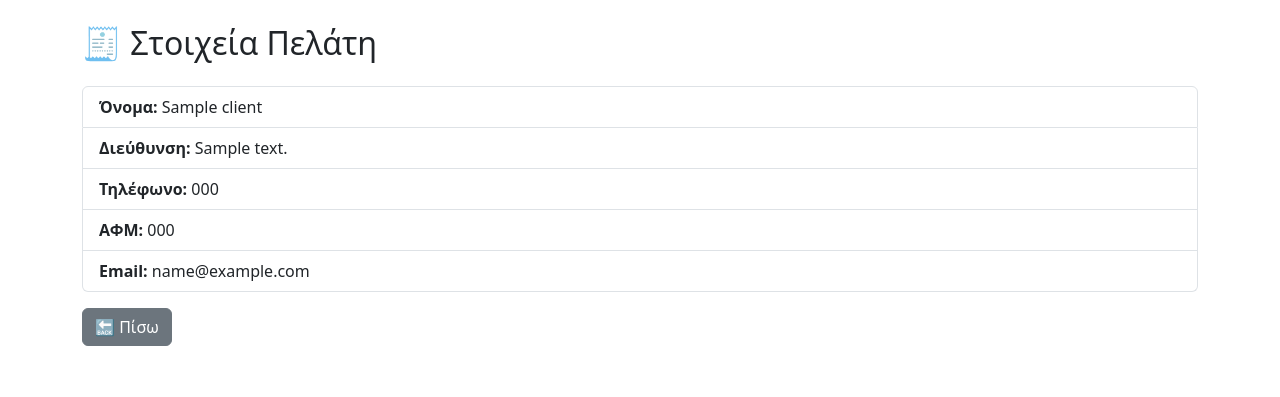
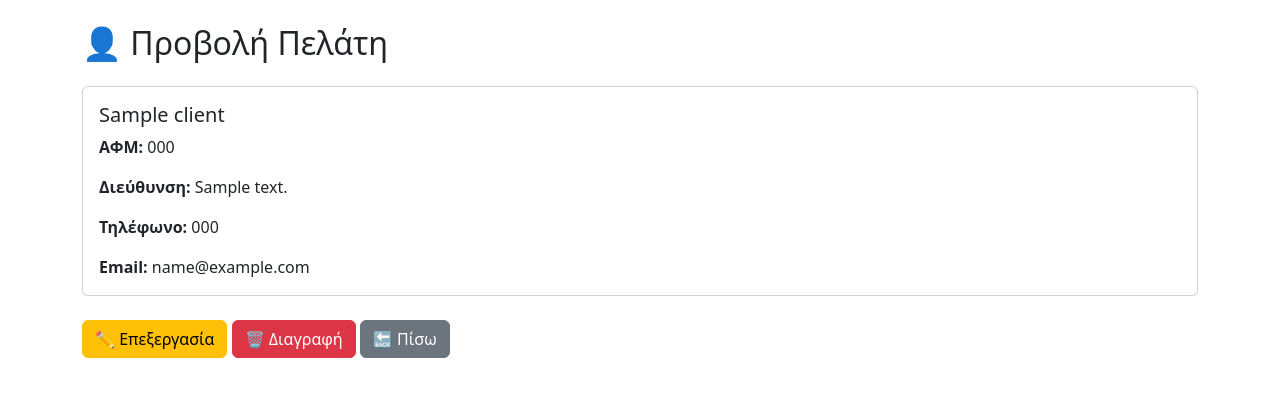
Before and after one commit to gelatodinonna/gelato-erp, a Flask app: page /clients/1 in a window 1280 px wide. Shown: the part 56-453 px from the top of the page. Run offline with Flask 3, Linux system fonts and the light colour scheme; tables that the repository leaves empty hold one stand-in row (values such as "Sample post").

Commit message:
Add edit and delete actions to client view

```diff
--- a/app/templates/clients/view.html
+++ b/app/templates/clients/view.html
@@ -2,16 +2,27 @@
 {% block title %}Προβολή Πελάτη | Gelato ERP{% endblock %}
 {% block content %}
 
-<h2 class="mb-4">🧾 Στοιχεία Πελάτη</h2>
+<h2 class="mb-4">👤 Προβολή Πελάτη</h2>
 
-<ul class="list-group mb-3">
-    <li class="list-group-item"><strong>Όνομα:</strong> {{ client.name }}</li>
-    <li class="list-group-item"><strong>Διεύθυνση:</strong> {{ client.address }}</li>
-    <li class="list-group-item"><strong>Τηλέφωνο:</strong> {{ client.phone }}</li>
-    <li class="list-group-item"><strong>ΑΦΜ:</strong> {{ client.vat_number }}</li>
-    <li class="list-group-item"><strong>Email:</strong> {{ client.email }}</li>
-</ul>
+<div class="card">
+    <div class="card-body">
+        <h5 class="card-title">{{ client.name }}</h5>
+        <p class="card-text"><strong>ΑΦΜ:</strong> {{ client.vat_number }}</p>
+        <p class="card-text"><strong>Διεύθυνση:</strong> {{ client.address }}</p>
+        <p class="card-text"><strong>Τηλέφωνο:</strong> {{ client.phone }}</p>
+        <p class="card-text"><strong>Email:</strong> {{ client.email }}</p>
+    </div>
+</div>
 
-<a href="{{ url_for('clients.index') }}" class="btn btn-secondary">🔙 Πίσω</a>
+<div class="mt-4">
+    <a href="{{ url_for('clients.edit_client', client_id=client.id) }}" class="btn btn-warning">✏️ Επεξεργασία</a>
+
+    <form action="{{ url_for('clients.delete_client', client_id=client.id) }}" method="POST" style="display:inline;"
+          onsubmit="return confirm('Είσαι σίγουρος ότι θέλεις να διαγράψεις αυτόν τον πελάτη;');">
+        <button type="submit" class="btn btn-danger">🗑️ Διαγραφή</button>
+    </form>
+
+    <a href="{{ url_for('clients.index') }}" class="btn btn-secondary">🔙 Πίσω</a>
+</div>
 
 {% endblock %}
```
